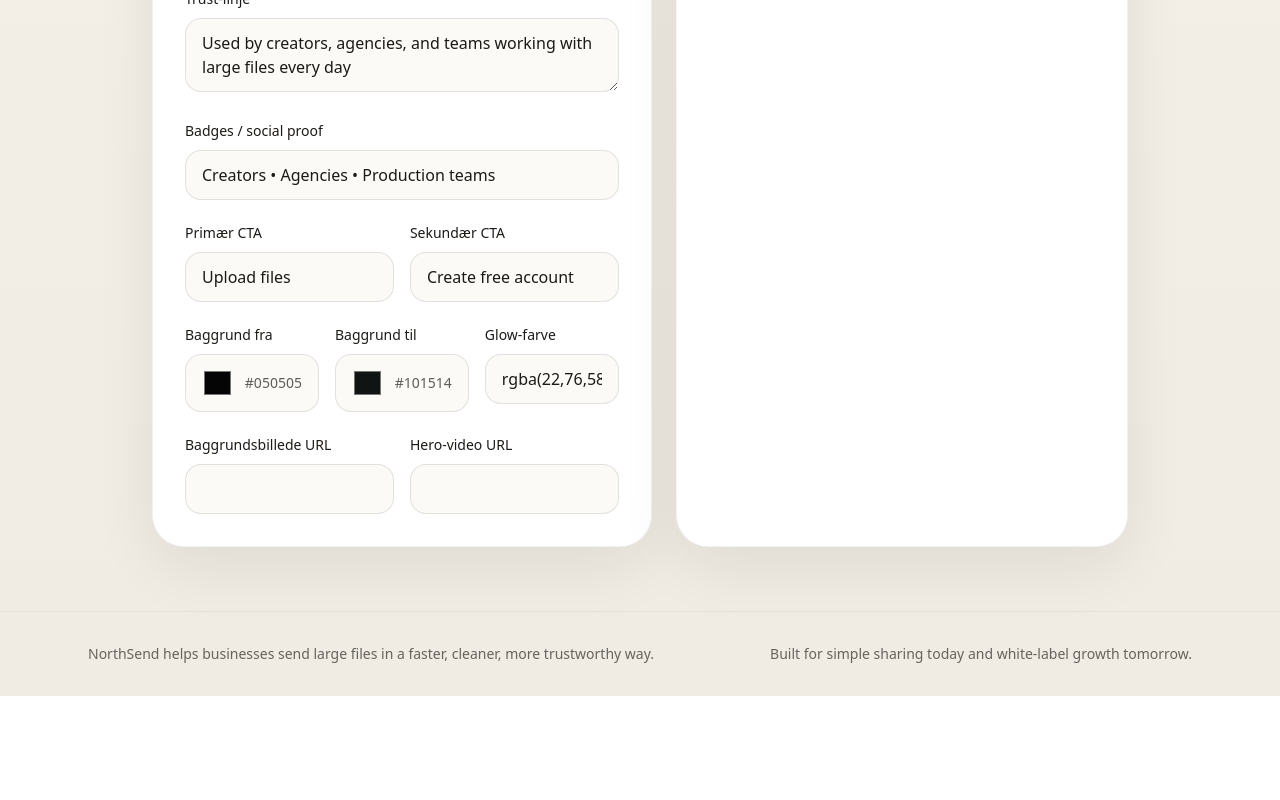
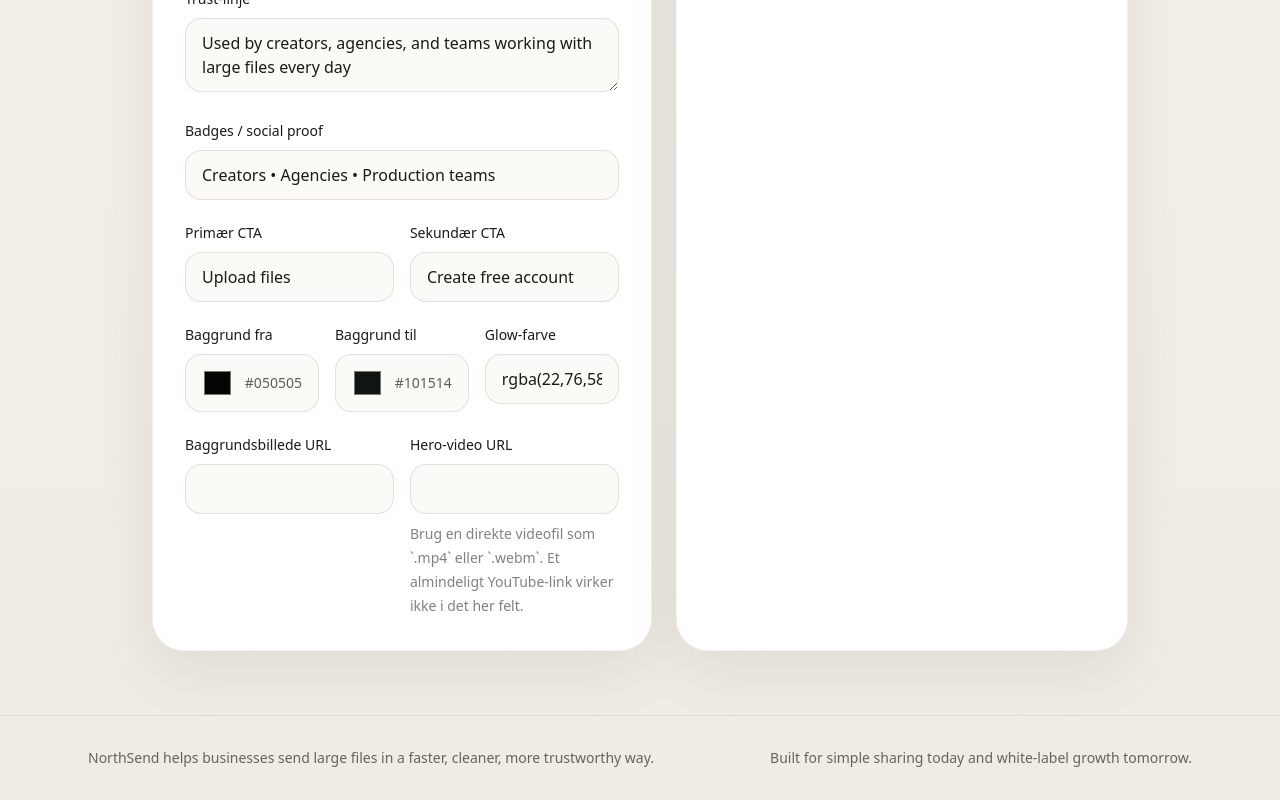
Before and after one commit to z15dk/northsend, a Next.js app: page /hero-editor in a window 1280 px wide. Shown: the part 1001-1801 px from the top of the page. Before the commit the page ends 1697 px from the top, so only its background shows below. Built offline with nearby package versions, Linux system fonts and the light colour scheme; no server answers; the database is empty.

Commit message:
Add media backdrop to hero copy

```diff
--- a/app/page.tsx
+++ b/app/page.tsx
@@ -14,6 +14,7 @@ export default async function HomePage() {
   const plan = getPlanDefinition(user?.planCode ?? "free");
   const plans = getMarketingPlans(locale);
   const siteSettings = await getSiteSettings(locale);
+  const hasHeroMedia = Boolean(siteSettings.heroBackgroundImage || siteSettings.heroVideoUrl);
 
   return (
     <div className="bg-[#090909]">
@@ -117,7 +118,13 @@ export default async function HomePage() {
               </div>
 
               <div className="order-2 flex flex-col justify-end xl:order-2">
-                <div className="max-w-2xl xl:ml-auto xl:max-w-[34rem]">
+                <div
+                  className={
+                    hasHeroMedia
+                      ? "max-w-2xl rounded-[2rem] border border-white/12 bg-black/36 p-5 shadow-[0_24px_80px_rgba(0,0,0,0.28)] backdrop-blur-md xl:ml-auto xl:max-w-[34rem] xl:p-8"
+                      : "max-w-2xl xl:ml-auto xl:max-w-[34rem]"
+                  }
+                >
                   <p className="text-[11px] uppercase tracking-[0.28em] text-white/55 sm:text-xs">
                     {siteSettings.heroBadge}
                   </p>
--- a/components/site-editor-form.tsx
+++ b/components/site-editor-form.tsx
@@ -249,6 +249,9 @@ export function SiteEditorForm({ initialValues }: { initialValues: SiteSettingsV
                 onChange={(event) => setValues((current) => ({ ...current, heroVideoUrl: event.target.value }))}
                 className="w-full rounded-2xl border border-black/10 bg-cloud px-4 py-3 outline-none transition focus:border-pine"
               />
+              <p className="text-sm leading-6 text-ink/55">
+                Brug en direkte videofil som `.mp4` eller `.webm`. Et almindeligt YouTube-link virker ikke i det her felt.
+              </p>
             </div>
           </div>
 
```
